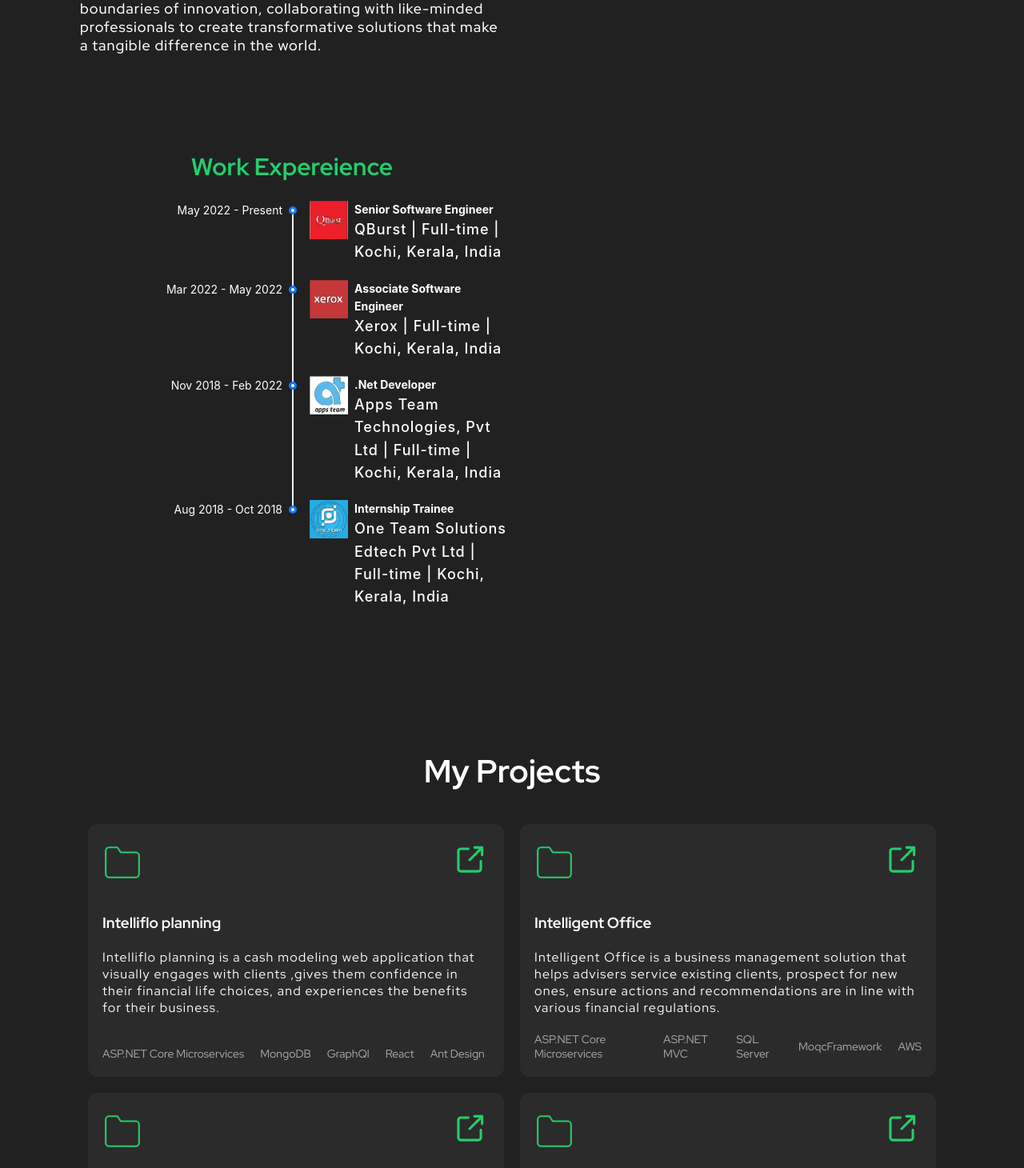
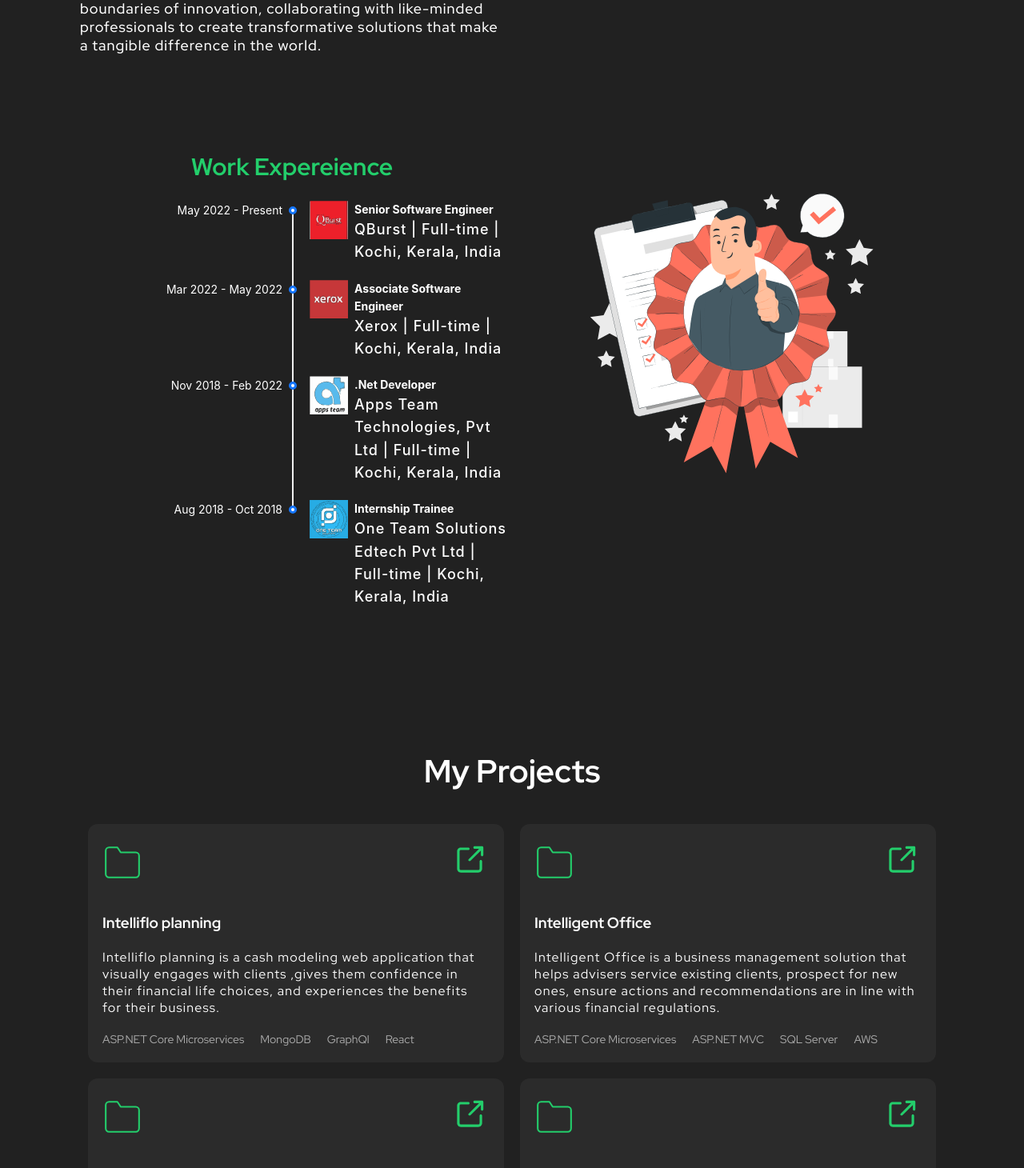
Before and after one commit to ScoluBasil/Portfolio, a React (Create React App) app: page / in a window 1280 px wide. Shown: the part 1337-2797 px from the top of the page at 80% size. Built offline with nearby package versions, Linux system fonts and the light colour scheme.

Commit message:
Style changes

```diff
--- a/src/components/Experience/Experience.tsx
+++ b/src/components/Experience/Experience.tsx
@@ -3,6 +3,7 @@
 import OT from "../../assets/OT.svg";
 import QB from "../../assets/QB.svg";
 import XE from "../../assets/XE.svg";
+import Experienceillustration from "../../assets/Experienceillustration.svg";
 import { Container } from "./styles";
 import ScrollAnimation from "react-animate-on-scroll";
 interface TimelineItemProps {
@@ -80,6 +81,11 @@
         </div>
         </ScrollAnimation>
       </div>
+      <div className="experience-image">
+      <ScrollAnimation animateIn="fadeInRight" delay={0.20 * 1000}>
+          <img src={Experienceillustration} alt="Basil Jose" />
+        </ScrollAnimation>
+      </div>
     </Container>
 
     )
--- a/src/components/Experience/styles.ts
+++ b/src/components/Experience/styles.ts
@@ -51,7 +51,7 @@
     margin: 0px;
     padding: 0px;
   }
-  .Experience-image{
+  .experience-image{
     text-align: center;
    img{
      margin-top: 2rem;
@@ -63,6 +63,8 @@
      }
    }
   }
+
+
 
   @media (max-width: 960px){
     display: block;
--- a/src/components/Project/Project.tsx
+++ b/src/components/Project/Project.tsx
@@ -35,7 +35,6 @@
                 <li>MongoDB</li>
                 <li>GraphQl</li>
                 <li>React</li>
-                <li>Ant Design</li>
               </ul>
             </footer>
           </div>
@@ -62,7 +61,6 @@
                 <li>ASP.NET Core Microservices</li>
                 <li>ASP.NET MVC</li>
                 <li>SQL Server</li>
-                <li>MoqcFramework</li>
                 <li>AWS</li>
               </ul>
             </footer>
@@ -120,7 +118,6 @@
                 <li>jQuery</li>
                 <li>CSS</li>
                 <li>HTML</li>
-                <li>Bootstrap</li>
               </ul>
             </footer>
           </div>
--- a/src/components/Project/styles.ts
+++ b/src/components/Project/styles.ts
@@ -94,9 +94,9 @@
       grid-template-columns: 1fr;
     }
   }
-  @media (max-width: 420px){
+  @media (max-width: 540px){
     .project{
-      max-width: 75%;
+      max-width: 75% !important;
     }
   }
 `
```
Also changed, not shown: src/components/Experience/Experience.css (deleted, +0 -13 lines), src/assets/Experienceillustration.svg (added).
